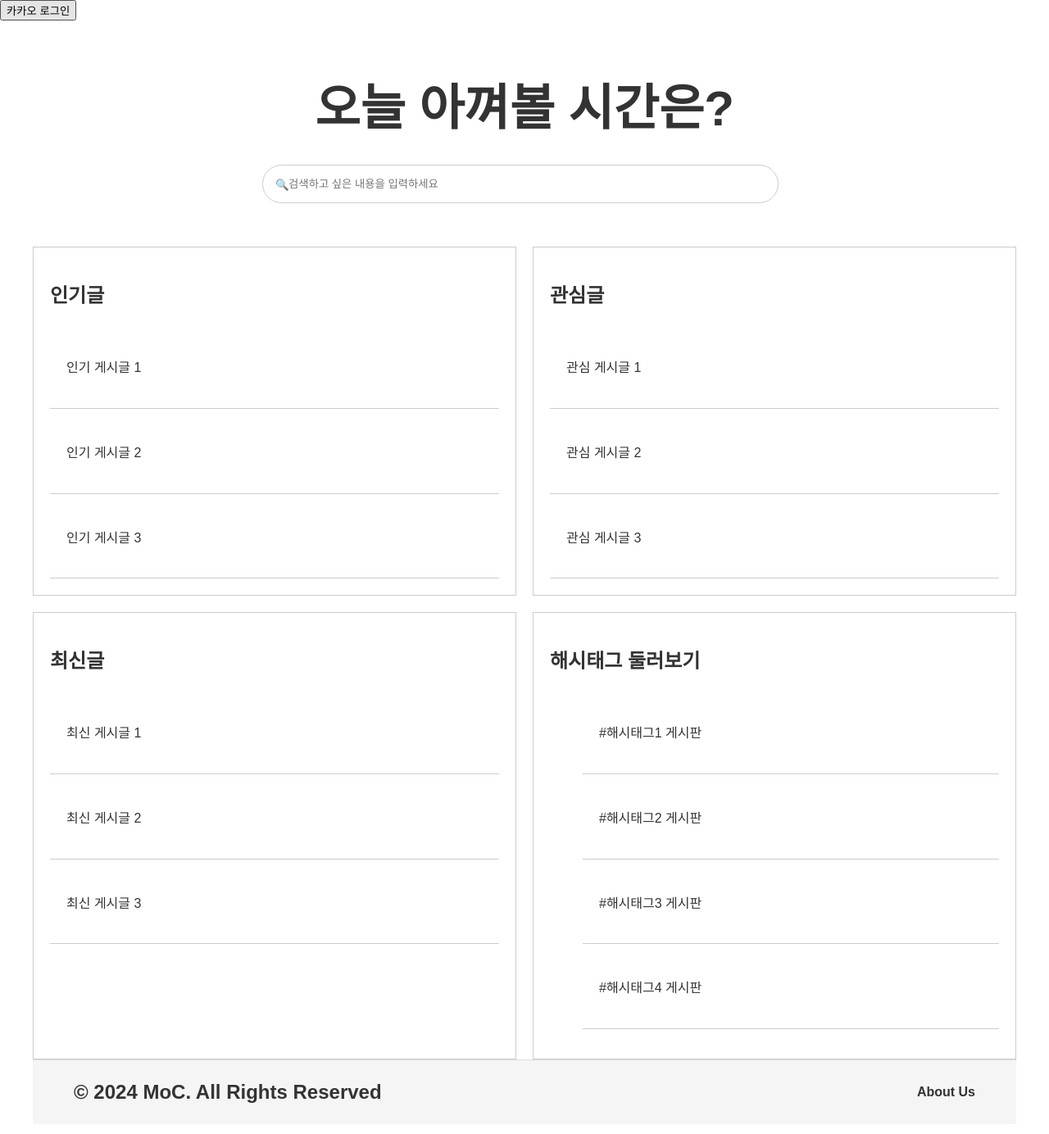
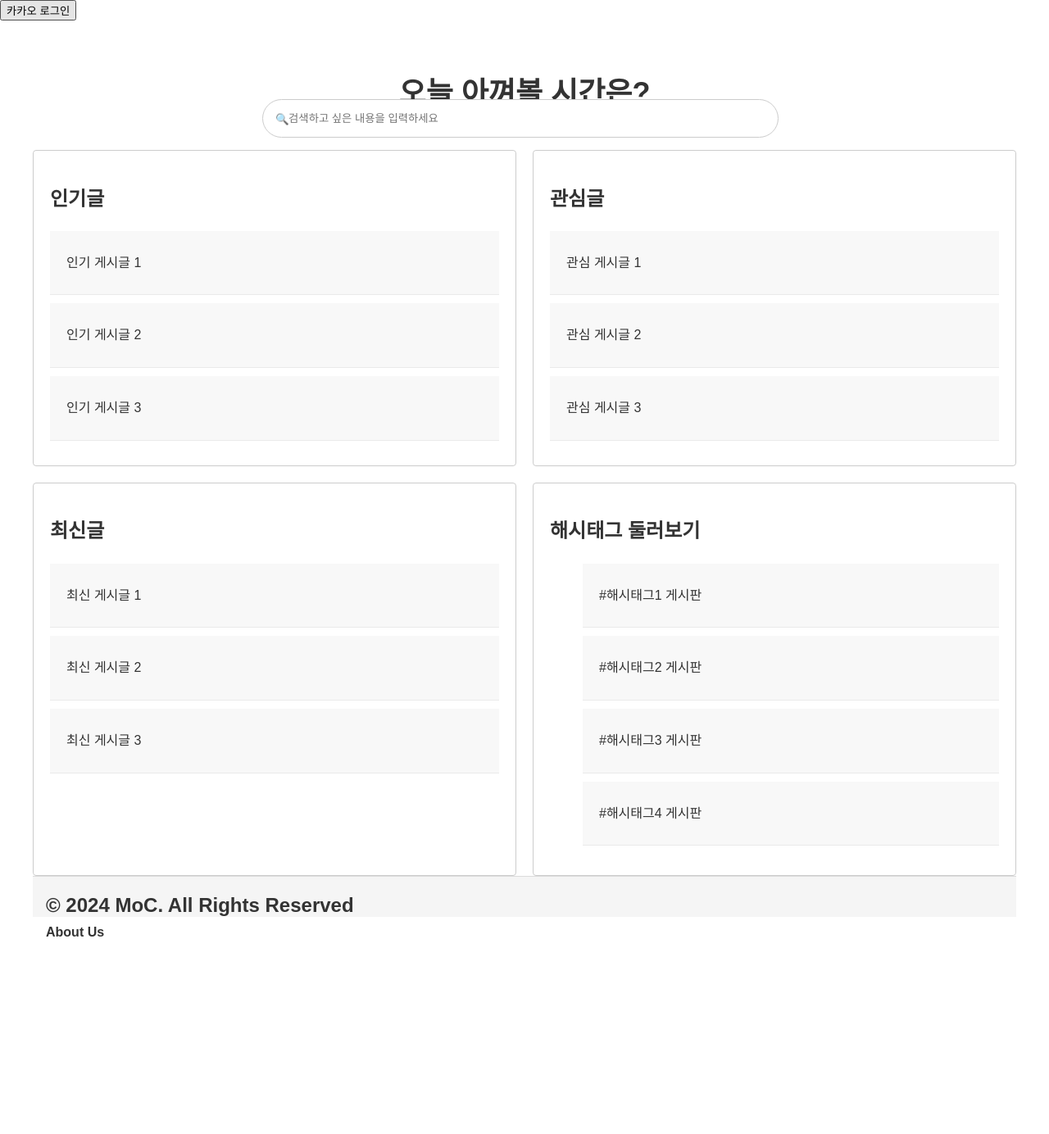
Before and after one commit to LeLu815/moc-front, a React (Create React App) app: page /Mainpage in a window 1280 px wide. Shown: the top 1384 px of the page at 82% size. After the commit the page ends 1150 px from the top, so only its background shows below. Built offline with nearby package versions, Linux system fonts and the light colour scheme.

Commit message:
FEAT: 작성된 게시물(댓)

```diff
--- a/src/components/Footer.module.css
+++ b/src/components/Footer.module.css
@@ -1,13 +1,14 @@
 .footer {
-    background-color: #f5f5f5; /* 상단 푸터의 배경색 */
-    color: #333; /* 글자 색상 */
-    display: flex;
-    justify-content: space-between; /* 로고와 'About Us'를 양 끝으로 정렬 */
-    align-items: center;
-    padding: 20px 50px; /* 패딩 값 */
+    background-color: #f5f5f5;
+    color: #333;
+    position: relative; /* 하단 고정에서 페이지의 자연스러운 흐름에 따라 위치하도록 변경 */
+    width: 100%;
+    padding: 1rem;
     box-sizing: border-box;
-    border-top: 1px solid #dcdcdc; /* 상단 테두리 스타일 */
-  }
+    border-top: 1px solid #dcdcdc;
+    height: 50px; /* 고정 높이 유지 */
+}
+
 
   .logo {
     font-size: 1.5em; /* 로고 폰트 사이즈 */
@@ -24,3 +25,8 @@
   .about:hover {
     text-decoration: underline;
   }
+  @media (max-width: 768px) {
+    .sectionsContainer {
+        grid-template-columns: 1fr; /* 작은 화면에서는 섹션들을 세로로 쌓음 */
+    }
+}
--- a/src/components/MainPage.js
+++ b/src/components/MainPage.js
@@ -14,7 +14,8 @@ const MainPage = () => {
         <div className={classes.mainPage}>
             <h1>오늘 아껴볼 시간은?</h1>
             <SearchBar />
-            {/* 각 섹션을 SearchBar 바로 아래에 배치합니다. */}
+            {/* Content wrapper added to ensure content pushes footer down */}
+            <div className={classes.contentWrapper}>
                 <div className={classes.sectionsContainer}>
                     <div className={classes.section}>
                         <h2>인기글</h2>
@@ -43,6 +44,7 @@ const MainPage = () => {
                         </ul>
                     </div>
                 </div>
+            </div>
             <Footer />
         </div>
     );
--- a/src/components/MainPage.module.css
+++ b/src/components/MainPage.module.css
@@ -1,49 +1,87 @@
-/* MainPage.module.css */
 .mainPage {
     font-family: Arial, sans-serif;
     color: #333;
     line-height: 1.6;
     padding: 20px 40px;
+    display: flex;
+    flex-direction: column;
+    min-height: 100vh; /* 화면 전체 높이를 채우도록 설정 */
+}
+.contentWrapper {
+    flex: 1; /* 내용이 적을 경우 footer를 아래로 밀어내기 위해 사용 */
+    overflow: auto; /* 필요한 경우 스크롤 허용 */
 }
 
-.newsList {
-    margin: 20px 0;
+/* Adjusted the styling of h1 to match the font size and weight from the image */
+.mainPage h1 {
+    font-size: 36px; /* Adjusted the font size to match the image */
+    font-weight: bold; /* Make the font bold */
+    color: #333;
+    margin-bottom: 20px; /* Add some margin below the heading */
+    text-align: center;
+    margin-top: 40px; /* Added margin at the top to push content down */
 }
 
-.newsItem
-{
-background-color: white;
-border-bottom: 1px solid #ccc;
-padding: 20px;
-margin-top: 5px;
+.sectionsContainer {
+    flex: 1;
+    display: grid;
+    grid-template-columns: 1fr 1fr; /* Two columns */
+    grid-gap: 20px; /* Space between the columns */
+    margin-top: 20px; /* Additional top margin */
 }
 
-.mainPage h1 {
-    font-size: 60px;
-    color: #333;
-    margin-bottom: 0.1rem;
-    text-align: center;
+.section {
+    border: 1px solid #ccc; /* Border to match the image */
+    padding: 20px; /* Padding inside each section */
+    border-radius: 4px; /* Slight rounding of corners to match the image */
+}
+
+/* Adjust the style of the news items */
+.newsItem {
+    background-color: #f8f8f8; /* Lighter background color */
+    border-bottom: 1px solid #eaeaea; /* Lighter border color */
+    padding: 10px 20px; /* Adjust padding to match the image */
+    margin-bottom: 10px; /* Space between news items */
+    transition: background-color 0.3s; /* Transition for hover effect */
+}
+
+.newsItem:hover {
+    background-color: #e9ecef; /* Slightly darker background on hover */
+}
+
+/* Style for the search bar, adjust as needed */
+.searchBarContainer {
     display: flex;
-    justify-content: center;
-    align-items: flex-start;
-    /* height: 100vh; 제거 또는 조정 */
+    justify-content: center; /* Center the search bar container */
+    margin: 40px 0; /* Space above and below the search bar */
 }
-.sectionsContainer {
-    display: grid; /* 그리드 레이아웃 사용 */
-    grid-template-columns: 1fr 1fr; /* 두 개의 컬럼으로 나눔 */
-    grid-gap: 20px; /* 그리드 아이템 사이의 간격 */
-    margin-top: 10%; /* 상단 여백 */
+
+.searchBar input[type="text"] {
+    width: 100%; /* Full width */
+    padding: 10px;
+    border: 1px solid #ccc; /* Match the border of the sections */
+    border-radius: 4px; /* Rounded corners */
+    margin-right: 10px; /* Space between input and button */
 }
-/* 각 섹션은 자동으로 그리드 아이템으로 배치됩니다 */
-.section {
-    flex-basis: calc(50% - 10px); /* 간격을 고려하여 섹션의 기본 크기 결정 */
-    box-sizing: border-box; /* 패딩과 보더를 포함한 너비 계산 */
-    border: 1px solid #ccc; /* 섹션 테두리 스타일 */
-    padding: 20px; /* 섹션 내부 여백 */
+
+.searchBar button {
+    padding: 10px;
+    border: none;
+    background-color: #007bff; /* Bootstrap primary color */
+    color: white;
+    border-radius: 4px; /* Rounded corners */
+    cursor: pointer;
 }
-/* 화면 크기에 따라 다른 스타일 적용 */
-@media (max-width: 768px) { /* 768px 이하에서는 한 열로 표시 */
-    .section {
-        flex-basis: 100%;
+.contentWrapper {
+    flex: 1; /* This will make the content grow and push the footer */
+    overflow: auto; /* Add scroll to the content wrapper if needed */
+}
+
+
+/* Responsive design adjustments */
+@media (max-width: 768px)
+ {
+    .sectionsContainer {
+        grid-template-columns: 1fr; /* Stack sections on smaller screens */
     }
 }
--- /dev/null
+++ b/src/components/PostPage.js
@@ -0,0 +1,50 @@
+import React from 'react';
+import classes from './PostPage.module.css'; // Make sure to create a Hashtag.css file for your styles
+
+const PostPage = () => {
+    // Placeholder data - replace with your actual data source
+    const postDetails = {
+        title: '작성된 게시글의 제목입니다.',
+        author: '작성자',
+        timestamp: '2023.04.23.',
+        views: 15,
+        comments: 10,
+        tags: ['#해시태그1', '#해시태그2', '#해시태그3'],
+        imageUrl: 'path_to_image.jpg', // Replace with your actual image path
+    };
+
+    // Placeholder for comments - replace with actual comments data
+    const comments = [
+        { id: 1, text: '댓글1' },
+        { id: 2, text: '댓글2' },
+        { id: 3, text: '댓글3' },
+        // ... more comments
+    ];
+
+    return (
+        <div className={classes.postContainer}>
+            <h1>{postDetails.title}</h1>
+            <div className={classes.postMeta}>
+                <span>{postDetails.author}</span>
+                <span>{postDetails.timestamp}</span>
+                <span>조회 {postDetails.views}</span>
+                <span>댓글 {postDetails.comments}</span>
+            </div>
+            <div className={classes.postContent}>
+                {postDetails.tags.map(tag => <span key={tag}>{tag}</span>)}
+                <img src={postDetails.imageUrl} alt="Post" />
+            </div>
+            <div className={classes.comments}>
+                {comments.map(comment => (
+                    <div key={comment.id} className="comment">{comment.text}</div>
+                ))}
+            </div>
+            <div className={classes.commentForm}>
+                <input type="text" placeholder="댓글을 작성하세요" />
+                <button>댓글 작성</button>
+            </div>
+        </div>
+    );
+};
+
+export default PostPage;
--- /dev/null
+++ b/src/components/PostPage.module.css
@@ -0,0 +1,49 @@
+.postContainer {
+    width: 80%;
+    margin: 0 auto;
+    padding: 20px;
+    box-shadow: 0 0 10px rgba(0, 0, 0, 0.1);
+}
+
+.postMeta {
+    display: flex;
+    justify-content: space-between;
+    font-size: 0.9rem;
+    color: #666;
+}
+
+.postContent {
+    margin-top: 20px;
+}
+
+.postContent img {
+    max-width: 100%;
+    height: auto;
+    display: block;
+    margin-top: 20px;
+}
+
+.comments {
+    margin-top: 20px;
+}
+
+.comment {
+    padding: 10px;
+    background-color: #f8f8f8;
+    margin-bottom: 5px;
+}
+
+.commentForm {
+    margin-top: 20px;
+    display: flex;
+}
+
+.commentForm input {
+    flex-grow: 1;
+    margin-right: 10px;
+    padding: 10px;
+}
+
+.commentForm button {
+    padding: 10px 20px;
+}
--- a/src/components/SearchBar.module.css
+++ b/src/components/SearchBar.module.css
@@ -1,6 +1,6 @@
 .searchBar {
     position: absolute; /* 절대 위치 설정 */
-    top: 25%; /* 화면 상단에서 20% 아래에 위치 */
+    top: 15%; /* 화면 상단에서 20% 아래에 위치 */
     left: 25%; /* 왼쪽에서 20% 위치 */
     right: 25%; /* 오른쪽에서 20% 위치 */
     display: flex; /* Flexbox 사용 */
--- a/src/components/write.module.css
+++ b/src/components/write.module.css
@@ -3,10 +3,9 @@
   font-size: large;
 }
 .container {
-    display: flex;
-    justify-content: space-between;
-    padding: 20px;
-    background-color: #f5f5f5;
+display: flex; /* Flex container를 설정합니다 */
+flex-direction: column; /* 자식 요소들을 세로로 정렬합니다 */
+min-height: 100vh; /* 뷰포트의 최소 높이를 100%로 설정합니다 */
 }
 
 .writeContainer {
@@ -14,20 +13,12 @@
   padding-right: 20px;
 }
 
-  .adContainer {
-    width: 200px;
-    height: 600px;
-    background-color: #ffffff;
-    box-shadow: 0 2px 4px rgba(0, 0, 0, 0.1);
-    display: flex;
-    align-items: center;
-    justify-content: center;
-  }
 
 .title {
-    font-size: 24px;
-    font-weight: bold;
+  font-size: 25px;
+  font-weight: bolder;
   margin-bottom: 20px;
+  margin-left: 20px;
 }
 
 .writingArea {
@@ -51,7 +42,7 @@
 }
 
 .contentInput {
-    height: 300px;
+  height: 500px;
   resize: vertical;
 }
 
@@ -93,10 +84,18 @@
 }
 
 .advertisement {
+  position: fixed; /* 요소를 뷰포트에 상대적으로 고정 */
+  bottom: 50px; /* footer의 높이만큼 위로 올림 */
+  left: 0; /* 왼쪽에 맞춤 */
+  width: 100%; /* 전체 가로 너비를 사용 */
+  height: 40px; /* 광고의 세로 높이를 짧게 설정 */
   border: 1px solid #dcdcdc;
   border-radius: 8px;
   font-size: 24px;
   color: #888888;
+  text-align: center; /* 텍스트를 중앙에 배치 */
+  line-height: 40px; /* 세로 높이에 맞춰 라인 높이를 설정하여 텍스트를 중앙에 위치시킴 */
+  z-index: 1000; /* 다른 요소들 위에 표시되도록 z-index 설정 */
 }
 
 .footer {
--- a/src/pages/Home.js
+++ b/src/pages/Home.js
@@ -7,10 +7,12 @@ import Header from "../components/Header";
 const HomePage = () => {
   return (
     <>
+    <Header></Header>
       <p>여기는 Moc 페이지 입니다.</p>
       <Link to="/write">write 페이지 가기!</Link>
       <Link to="/MainPage"> main page 로 이동하기</Link>
       <Link to="/MyPage">   개인 정보 확인하기   </Link>
+      <Link to="/PostPage"> 작성된 게시글의 제목입니다. </Link>
     </>
   );
 };
```
Also changed, not shown: src/App.js (+10 -5 lines). Lines whose indentation alone changed are shown as unchanged.
